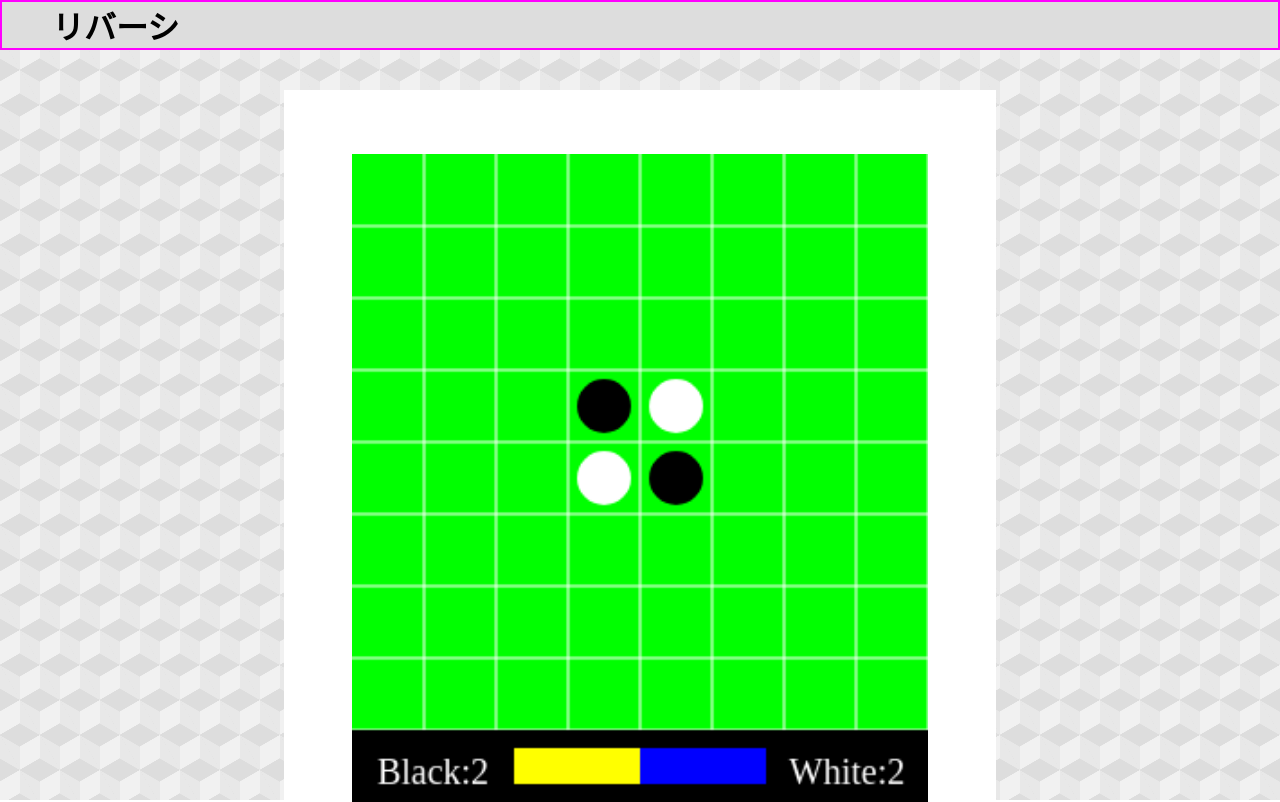
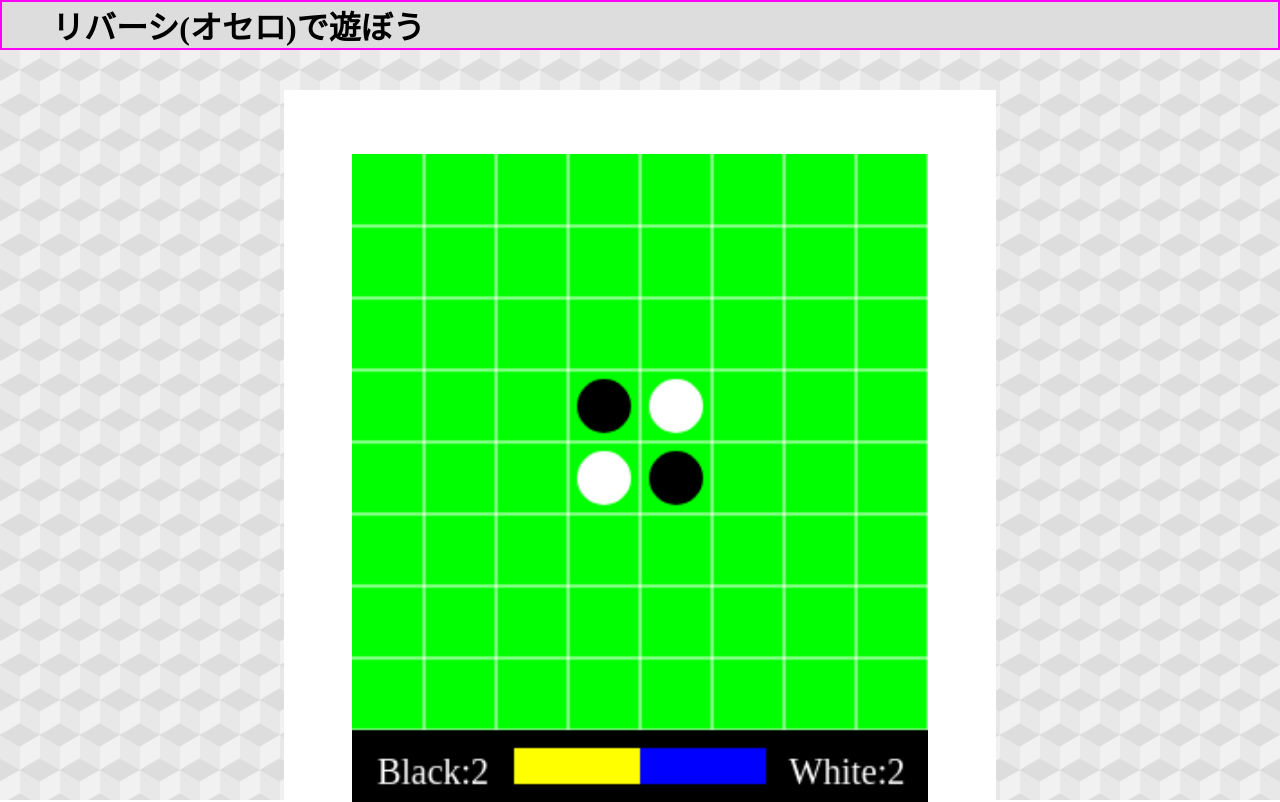
Before and after one commit to yoropiko3292/Enjoy, a plain HTML site: page index.html in a window 1280 px wide. Shown: the top 802 px of the page. Drawn offline with Linux system fonts and the light colour scheme.

Commit message:
Update index.html

```diff
--- a/index.html
+++ b/index.html
@@ -2,12 +2,12 @@
     <html lang = 'ja'>
         <head>
             <meta charset = 'utf-8'>
-            <title>リバーシ(オセロ )</title>
+            <title>リバーシ(オセロ)で遊ぼう on yoropiko3292</title>
             <link rel="stylesheet" href="index.css">
         </head>
         <body>
             <header>
-                <h1>リバーシ</h1>
+                <h1>リバーシ(オセロ)で遊ぼう</h1>
             </header>
             <div class="bg_pattern Isometric"></div>
             <div id="bg_fillter"></div>
```
